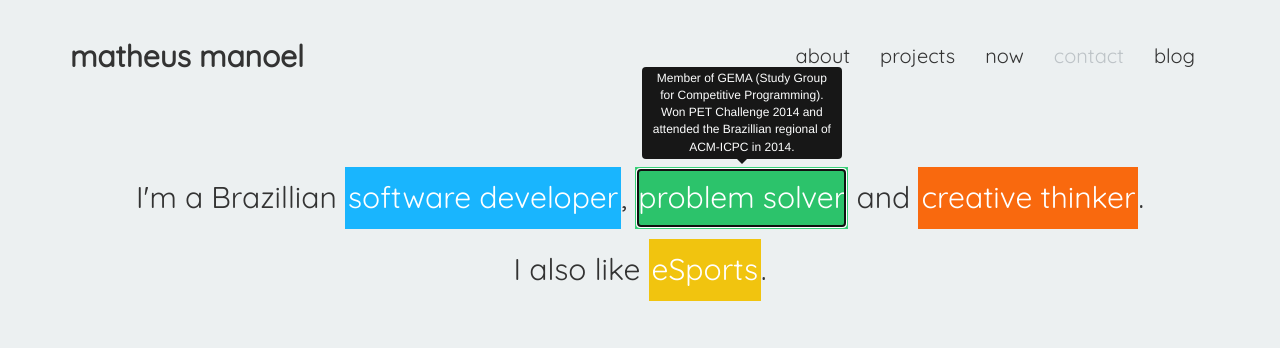
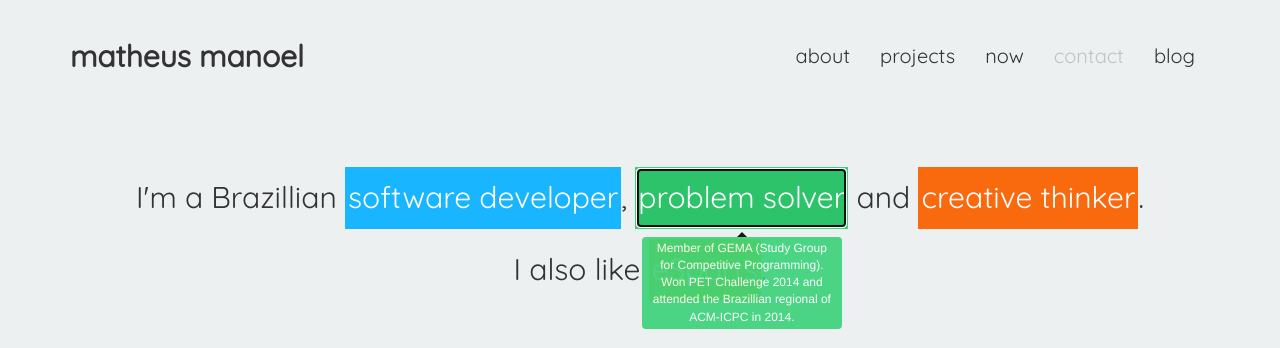
Before and after one commit to matheus-manoel/matheus-manoel.github.io, a plain HTML site: page index.html in a window 1280 px wide. Both pictures are taken after a click on the button "problem solver". Shown: the top 348 px of the page. Drawn offline with nearby package versions, Linux system fonts and the light colour scheme.

Commit message:
Add problem solver tooltip.

```diff
--- a/css/custom.css
+++ b/css/custom.css
@@ -479,6 +479,13 @@ fieldset[disabled] .btn-esports-fan.active {
 
 /* tooltips */
 
+.btn-problem-solver + .tooltip > .tooltip-inner {
+  background-color: #39D179;
+}
+.btn-problem-solver + .tooltip > .tooltip-arrow {
+  border-top-color: #39D179;
+}
+
 .btn-software-developer + .tooltip > .tooltip-inner {
   background-color: #19B5FE;
 }
--- a/index.html
+++ b/index.html
@@ -59,7 +59,7 @@
 
 
       <div id="about" class="slide">
-        <p>I'm a Brazillian <button type="button" class="btn btn-software-developer btn-lg sharp" data-toggle="tooltip" title="C, Java, Ruby on Rails, Python, HTML5, CSS3, Javascript, Bootstrap">software developer</button>, <button type="button" class="btn btn-problem-solver btn-lg sharp" data-toggle="tooltip" title="Member of GEMA (Study Group for Competitive Programming). Won PET Challenge 2014 and attended the Brazillian regional of ACM-ICPC in 2014.">problem solver</button> and <button type="button" class="btn btn-creative-thinker btn-lg sharp">creative thinker</button>.</p>
+        <p>I'm a Brazillian <button type="button" class="btn btn-software-developer btn-lg sharp" data-toggle="tooltip" title="C, Java, Ruby on Rails, Python, HTML5, CSS3, Javascript, Bootstrap">software developer</button>, <button type="button" class="btn btn-problem-solver btn-lg sharp" data-toggle="tooltip" data-placement="bottom" title="Member of GEMA (Study Group for Competitive Programming). Won PET Challenge 2014 and attended the Brazillian regional of ACM-ICPC in 2014.">problem solver</button> and <button type="button" class="btn btn-creative-thinker btn-lg sharp">creative thinker</button>.</p>
         <p>I also like <button type="button" class="btn btn-esports-fan btn-lg sharp">eSports</button>.</p>
       </div>
        </div>
```
